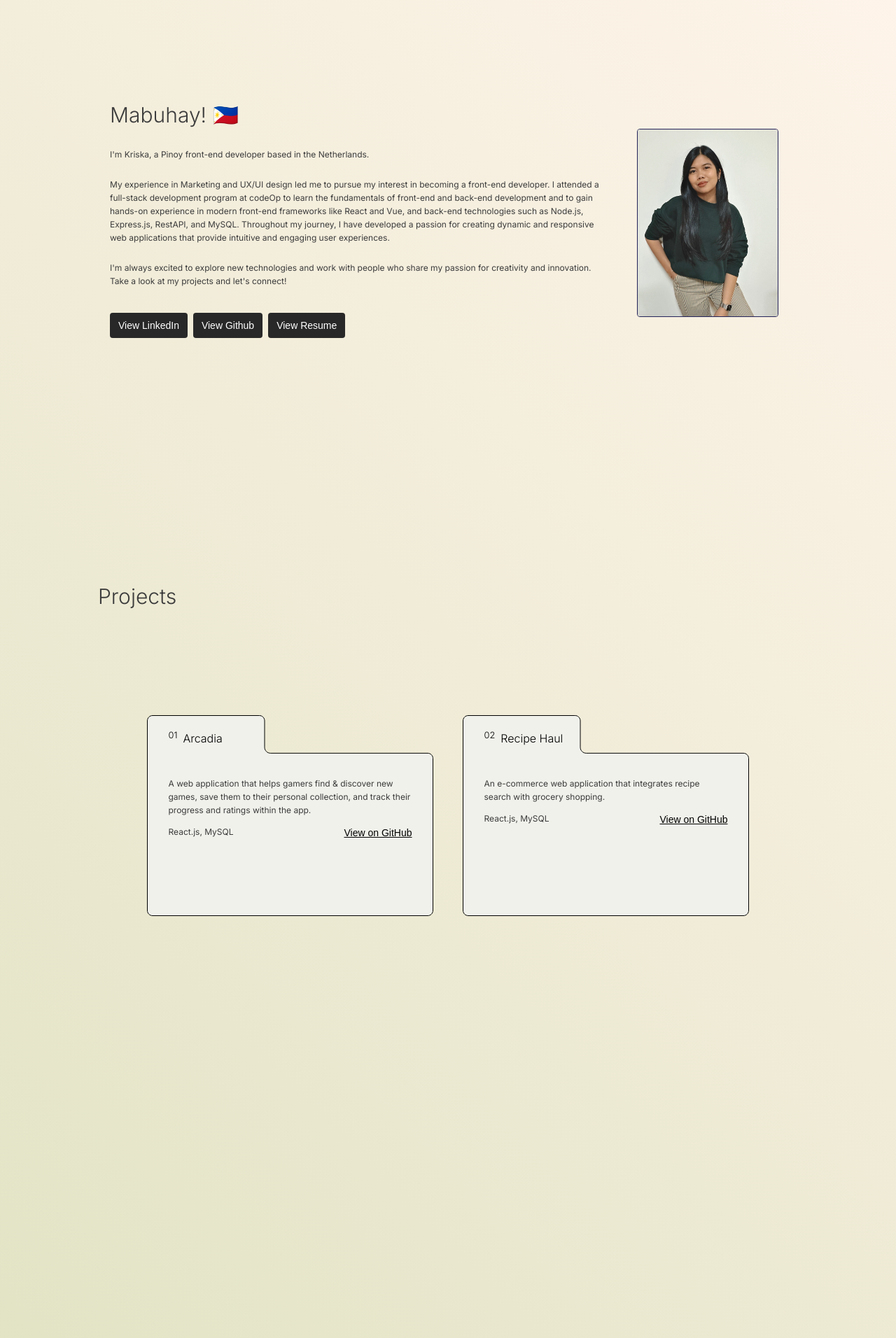
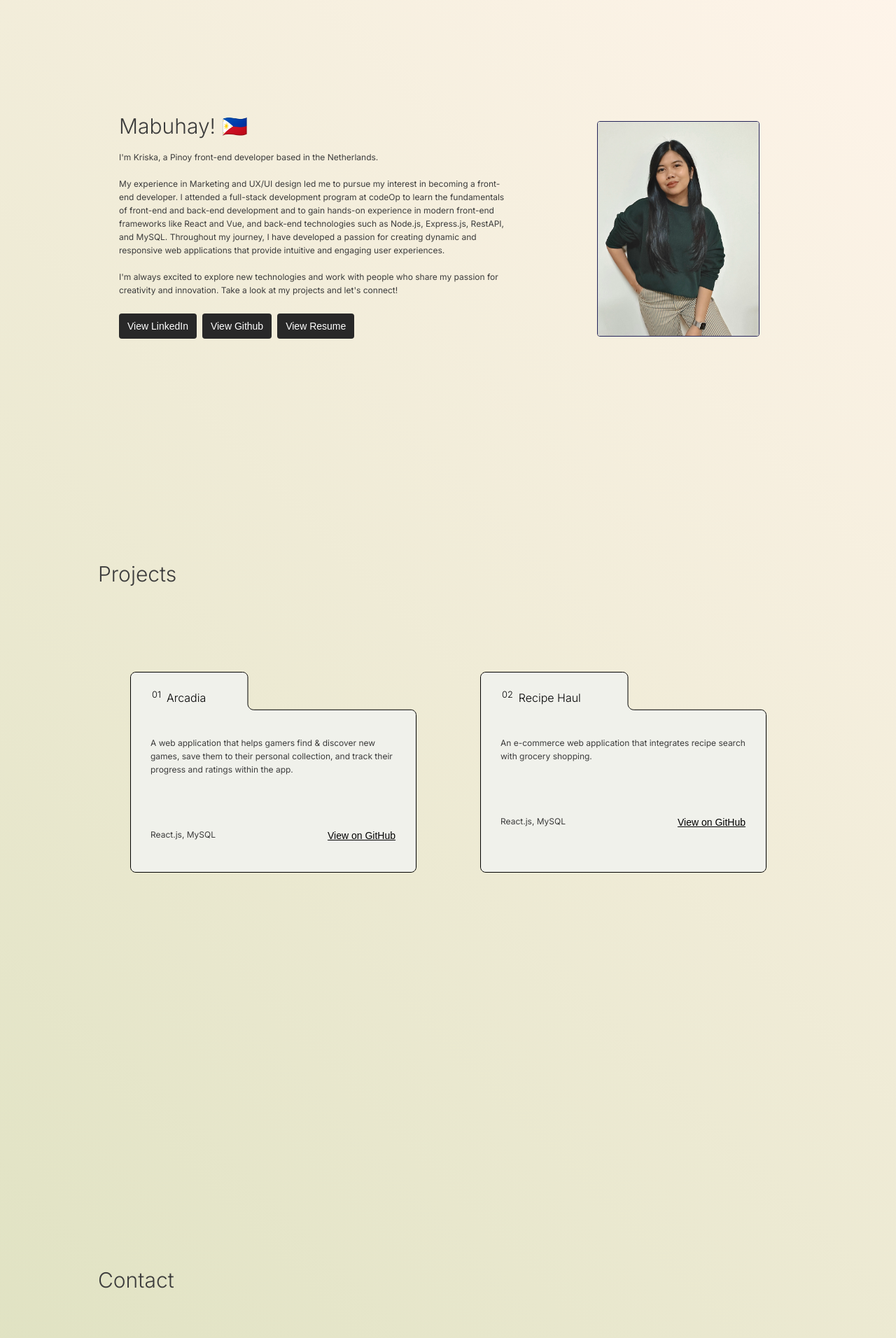
Before and after one commit to krdlange/kdelange-portfolio, a Vue app: page / in a window 1280 px wide. Shown: the part 108-2020 px from the top of the page at 70% size. Built offline with nearby package versions, Linux system fonts and the light colour scheme.

Commit message:
fixed layout

```diff
--- a/src/components/About.vue
+++ b/src/components/About.vue
@@ -1,103 +1,4 @@
 <!-- <template>
-    <section class="intro-container">
-        <div class="top">
-           <div class="img-container">
-            <img src="src/assets/profile-img.jpeg" alt="Image description" class="my-image">
-        </div>
-        <div class="intro-text">
-        <h2>Mabuhay! 🇵🇭</h2>
-        <p>I'm Kriska, a Pinoy front-end developer based in the Netherlands.</p>
-        </div>
-        </div>
-
-
-        <p>
-            My experience in Marketing and UX/UI design led me to pursue my interest
-            in becoming a front-end developer. I attended a full-stack development
-            program at codeOp to learn the fundamentals of front-end and back-end
-            development and to gain hands-on experience in modern front-end
-            frameworks like React and Vue, and back-end technologies such as
-            Node.js, Express.js, RestAPI, and MySQL. Throughout my journey, I have
-            developed a passion for creating dynamic and responsive web applications
-            that provide intuitive and engaging user experiences.
-        </p>
-        <p>
-            I'm always excited to explore new technologies and work with people who
-            share my passion for creativity and innovation. Take a look at my
-            projects and let's connect!
-        </p>
-        <div class="buttons">
-            <button>View LinkedIn</button>
-            <button>View Github</button>
-            <button>View Resume</button>
-        </div>
-    </section>
-</template>
-
-<script>
-</script>
-
-<style>
-.intro-container {
-    display: flex;
-        flex-wrap: wrap;
-        align-items: center;
-        justify-content: space-between;
-        /* max-width: 960px; */
-        padding: 40px 20px;
-}
-
-.top {
-    display: flex;
-    margin-bottom: 8px;
-}
-.intro-text {
-    display: flex;
-    flex-direction: column;
-    align-self: center;
-    width: 240px;
-    margin-left: 24px;
-}
-/* .img-container {
-    margin: 0 auto;
-} */
-
-.my-image {
-    width: 100%;
-    max-width: 130px;
-    border: 1px solid #25245a;
-    border-radius: 4px;
-    padding: 2px;
-    margin-top: 20px;
-}
-
-.buttons {
-    display: flex;
-    flex-wrap: wrap;
-    gap: 8px;
-    margin: 24px 0px;
-}
-
-button {
-    padding: 10px 16px;
-    border: none;
-    border-radius: 4px;
-    background-color: #282828;
-    color: #fff;
-    font-size: 0.875rem;
-    cursor: pointer;
-}
-
-@media only screen and (min-width: 768px) {
-    .intro-container {
-        max-width: 500px;
-        width: 100%;
-        margin: 20px auto;
-    }
-}
-</style> -->
-
-<template>
     <section id="intro" class="intro-container">
         <div class="intro-content">
             <div class="img-container">
@@ -124,7 +25,7 @@ button {
                 </p>
                 <div class="buttons-container">
                     <a href="https://www.linkedin.com/in/kriskadl/">
-                        <button class="view-button">View LinkedIn</button>
+                        <button class="view-button">View LinkedIn </button>
                     </a>
                     <a href="https://github.com/krdlange">
                         <button class="view-button">View Github</button>
@@ -133,6 +34,7 @@ button {
                         target="_blank" rel="noreferrer">
                         <button class="view-button">View Resume</button>
                     </a>
+
                 </div>
 
             </div>
@@ -241,4 +143,134 @@ button {
         margin-right: 30px;
     }
 }
-</style>
+</style> -->
+
+
+<template>
+    <section id="intro" class="intro-container">
+        <div class="intro-content">
+            <div class="img-container">
+                <img src="src/assets/profile-img.jpeg" alt="profile-img" class="my-image">
+            </div>
+            <div class="intro-text">
+                <h2>Mabuhay! 🇵🇭</h2>
+                <p>I'm Kriska, a Pinoy front-end developer based in the Netherlands.<br><br>
+                    My experience in Marketing and UX/UI design led me to pursue my interest
+                    in becoming a front-end developer. I attended a full-stack development
+                    program at codeOp to learn the fundamentals of front-end and back-end
+                    development and to gain hands-on experience in modern front-end
+                    frameworks like React and Vue, and back-end technologies such as
+                    Node.js, Express.js, RestAPI, and MySQL. Throughout my journey, I have
+                    developed a passion for creating dynamic and responsive web applications
+                    that provide intuitive and engaging user experiences.
+                    <br><br>
+                    I'm always excited to explore new technologies and work with people who
+                    share my passion for creativity and innovation. Take a look at my
+                    projects and let's connect!
+                </p>
+                <div class="buttons-container">
+                    <a href="https://www.linkedin.com/in/kriskadl/">
+                        <button class="view-button">View LinkedIn </button>
+                    </a>
+                    <a href="https://github.com/krdlange">
+                        <button class="view-button">View Github</button>
+                    </a>
+                    <a href="https://drive.google.com/file/d/1WCBpxCFxjp-pgVqnz8uar7NLLM3WHzuc/view?usp=share_link"
+                        target="_blank" rel="noreferrer">
+                        <button class="view-button">View Resume</button>
+                    </a>
+
+                </div>
+
+            </div>
+
+
+        </div>
+    </section>
+</template>
+
+<script>
+</script>
+
+<style>
+
+.intro-container {
+    display: flex;
+    justify-content: center;
+    align-items: center;
+    min-height: 100vh;
+    height: 100vh;
+    width: 100%;
+}
+
+.intro-content {
+    padding: 20px;
+    margin: auto;
+
+}
+.my-image {
+    width: 35%;
+    max-width: 230px;
+    border: 1px solid #25245a;
+    border-radius: 4px;
+}
+
+
+.buttons-container {
+    display: flex;
+    flex-wrap: wrap;
+    gap: 8px;
+    margin: 24px 0px;
+}
+
+.view-button {
+    padding: 10px 12px;
+    border: none;
+    border-radius: 4px;
+    background-color: #282828;
+    color: #fff;
+    font-size: 0.875rem;
+    cursor: pointer;
+}
+
+.view-button a:hover {
+    padding: 10px 12px;
+    border: none;
+    border-radius: 4px;
+    color: #fff;
+    font-size: 0.875rem;
+    cursor: pointer;
+    background-color: aqua;
+}
+
+@media only screen and (min-width: 768px) {
+
+    .intro-container {
+        align-items: baseline;
+    }
+
+    .intro-content {
+        display: flex;
+        flex-direction: row-reverse;
+        justify-content: space-between;
+        align-items: center;
+        padding: 30px;
+        margin-top: 130px;
+
+    }
+
+    .img-container {
+        width: 30%;
+        display: flex;
+        height: fit-content;
+        justify-content: center;
+        align-items: center;
+    }
+
+    .my-image {
+    width: 100%;
+}
+    .intro-text {
+        width: 60%;
+    }
+}</style>
--- a/src/components/Contact.vue
+++ b/src/components/Contact.vue
@@ -1,6 +1,7 @@
 <template>
-    <h2>Contact</h2>
+
     <section class="contact-container">
+        <h2>Contact</h2>
         <div class="contact-content">
             <div class="svg-contact">
                 <svg height="583" viewBox="0 0 581 583" fill="none" xmlns="http://www.w3.org/2000/svg">
@@ -37,19 +38,25 @@ export default {
 
 <style>
 .contact-container {
-    min-height: 100vh;
+    /* display: flex;
     height: 100vh;
-    max-width: 900px;
+    flex-direction: column;
+    align-self: center; */
+    /* max-width: 900px;
     width: 100%;
-    margin: auto;
+    margin: auto; */
+    height: 100vh;
+    margin: 0 auto;
 }
 
 .svg-contact {
+    /* display: flex;
+    justify-content: center;
+    height: 480px;
+    margin-top: -100px; */
     display: flex;
     justify-content: center;
-    /* width: 330px; */
-    height: 480px;
-    margin-top: -100px;
+    margin-bottom: 16px;
 }
 
 .contact-buttons {
@@ -63,10 +70,10 @@ export default {
 
 
 @media only screen and (min-width: 780px) {
-    .contact-container {
+    /* .contact-container {
         margin: 0 auto;
 
-    }
+    } */
 
     .contact-content {
         display: flex;
@@ -75,7 +82,7 @@ export default {
     }
 
     .svg-contact {
-        width: 581px;
+        width: 580px;
         display: flex;
         align-self: center;
         width: 70%;
--- a/src/components/Footer.vue
+++ b/src/components/Footer.vue
@@ -14,9 +14,9 @@ export default {
 
 <style>
 .footer-container {
-    margin: 32px auto;
+    margin: 0 auto;
     text-align: center;
-    padding: 16px;
+    padding: 0 16px;
 }
 
 footer hr {
--- a/src/components/Navigation.vue
+++ b/src/components/Navigation.vue
@@ -1,5 +1,5 @@
 <template>
-  <nav>
+  <nav class="nav-container">
     <div class="brand-items">
       <div class="left-items">
         <div class="brand-img">
@@ -37,8 +37,36 @@ export default {
 </script>
 
 <style>
+.nav-container {
+  width: 100%;
+  height: 44px;
+  margin-bottom: 10px;
+}
+
+.brand-items {
+  display: flex;
+  justify-content: space-between;
+  align-items: center;
+}
+
+.left-items {
+  display: flex;
+  align-items: center;
+}
+
+.brand-img img {
+  max-width: 100%;
+  height: auto;
+  max-height: 50px;
+  margin-right: 20px;
+}
+
+.right-items {
+  display: flex;
+  align-items: center;
+}
+
 /* Default styles for the menu */
-
 .menu {
   display: flex;
   justify-content: center;
@@ -63,29 +91,6 @@ export default {
   text-decoration: none;
   border-bottom: 2px solid #000;
   padding-bottom: 1px;
-}
-
-.brand-items {
-  display: flex;
-  justify-content: space-between;
-  align-items: center;
-}
-
-.left-items {
-  display: flex;
-  align-items: center;
-}
-
-.brand-img img {
-  max-width: 100%;
-  height: auto;
-  max-height: 50px;
-  margin-right: 20px;
-}
-
-.right-items {
-  display: flex;
-  align-items: center;
 }
 
 /* Styles for the hamburger menu */
--- a/src/components/Projects.vue
+++ b/src/components/Projects.vue
@@ -1,10 +1,11 @@
 <template>
+    <section id="projects">
         <h2>Projects</h2>
-    <section id="projects" class="projects-container">
-
+        <div class="projects-container">
             <div class="arcadia-folder">
                 <div class="svg-container">
-                <svg class="svg-arcadia" height="287" viewBox="0 0 409 287" fill="none" xmlns="http://www.w3.org/2000/svg">
+                    <svg class="svg-arcadia" height="287" viewBox="0 0 409 287" fill="none"
+                        xmlns="http://www.w3.org/2000/svg">
                         <path
                             d="M401 286.5H8.00001C3.85787 286.5 0.5 283.142 0.5 279V8.00001C0.5 3.85787 3.85787 0.5 8 0.5H160.5C164.642 0.5 168 3.85786 168 8V45.8125C168 50.5069 171.806 54.3125 176.5 54.3125H401C405.142 54.3125 408.5 57.6704 408.5 61.8125V279C408.5 283.142 405.142 286.5 401 286.5Z"
                             fill="#F0F1EB" stroke="black" />
@@ -36,14 +37,9 @@
                 <div class="svg-container">
                     <svg class="svg-rh" height="287" viewBox="0 0 409 287" fill="none" xmlns="http://www.w3.org/2000/svg">
                         <path
-                        d="M401 286.5H8.00001C3.85787 286.5 0.5 283.142 0.5 279V8.00001C0.5 3.85787 3.85787 0.5 8 0.5H160.5C164.642 0.5 168 3.85786 168 8V45.8125C168 50.5069 171.806 54.3125 176.5 54.3125H401C405.142 54.3125 408.5 57.6704 408.5 61.8125V279C408.5 283.142 405.142 286.5 401 286.5Z"
+                            d="M401 286.5H8.00001C3.85787 286.5 0.5 283.142 0.5 279V8.00001C0.5 3.85787 3.85787 0.5 8 0.5H203.5C207.642 0.5 211 3.85786 211 8V45.8125C211 50.5069 214.806 54.3125 219.5 54.3125H401C405.142 54.3125 408.5 57.6704 408.5 61.8125V279C408.5 283.142 405.142 286.5 401 286.5Z"
                             fill="#F0F1EB" stroke="black" />
                     </svg>
-                <!-- <svg class="svg-rh" height="287" viewBox="0 0 409 287" fill="none" xmlns="http://www.w3.org/2000/svg">
-                    <path
-                        d="M401 286.5H8.00001C3.85787 286.5 0.5 283.142 0.5 279V8.00001C0.5 3.85787 3.85787 0.5 8 0.5H203.5C207.642 0.5 211 3.85786 211 8V45.8125C211 50.5069 214.806 54.3125 219.5 54.3125H401C405.142 54.3125 408.5 57.6704 408.5 61.8125V279C408.5 283.142 405.142 286.5 401 286.5Z"
-                        fill="#F0F1EB" stroke="black" />
-                </svg> -->
                 </div>
 
 
@@ -63,7 +59,7 @@
                     </div>
                 </div>
             </div>
-
+        </div>
     </section>
 </template>
 
@@ -75,17 +71,14 @@ export default {
 
 <style>
 .projects-container {
-    min-height: 100vh;
     height: 100vh;
-    max-width: 500px;
-    width: 100%;
-    margin: auto;
+    margin: 60px auto;
 }
 
 .arcadia-folder {
     display: flex;
     justify-content: center;
-    margin-right: 16px;
+    margin-bottom: 16px;
 }
 
 .rh-folder {
@@ -93,47 +86,29 @@ export default {
     justify-content: center;
 }
 
-.svg-container {
-    width: 100%;
-    display: flex;
-    justify-content: center;
-    /* max-width: 409px; */
-    /* set the maximum width of the SVG */
-}
-
-.svg-arcadia {
-    width: 340px;
-}
-
-.svg-rh {
-    width: 340px;
-}
-
 .arcadia-content {
     display: flex;
     flex-direction: column;
     position: absolute;
-    margin: 34px 16px;
-    max-width: 300px;
-    width: 100%;
+    width: 350px;
+    margin-top: 20px;
 }
 
 .rh-content {
     display: flex;
-    justify-content: center;
     flex-direction: column;
     position: absolute;
-    margin: 34px 16px;
-    max-width: 300px;
-    width: 100%;
+    width: 350px;
+    margin-top: 20px;
 }
 
 .project-name h3 {
-    margin: 0;
+    margin: 2px;
 }
 
-.project-description p {
-    margin: 40px 0 0 0;
+.project-description {
+    margin-top: 30px;
+    margin-bottom: 50px;
 }
 
 sup {
@@ -162,31 +137,9 @@ a .text-link {
 @media only screen and (min-width: 780px) {
     .projects-container {
         display: flex;
-        flex-direction: row;
-        max-width: 860px;
-        width: 100%;
-        justify-content: space-between;
-        margin: 160px auto;
-    }
-
-    .svg-arcadia {
-        width: 409px;
-    }
-
-    .arcadia-content {
-        margin: 14px 26px;
-        max-width: 348px;
-        width: 100%;
-    }
-
-    .svg-rh {
-        width: 409px;
-    }
-
-    .rh-content {
-        margin: 14px 26px;
-        max-width: 348px;
-        width: 100%;
+        justify-content: space-around;
+        align-self: baseline;
+        margin-top: 130px;
     }
 }
 </style>
--- a/src/style.css
+++ b/src/style.css
@@ -139,7 +139,7 @@ h3 {
   font-style: normal;
   font-weight: 300;
   font-size: 1rem;
-  line-height: 29px;
+  line-height: 21px;
 }
 
 h4 {
```
Lines whose indentation alone changed are shown as unchanged.
